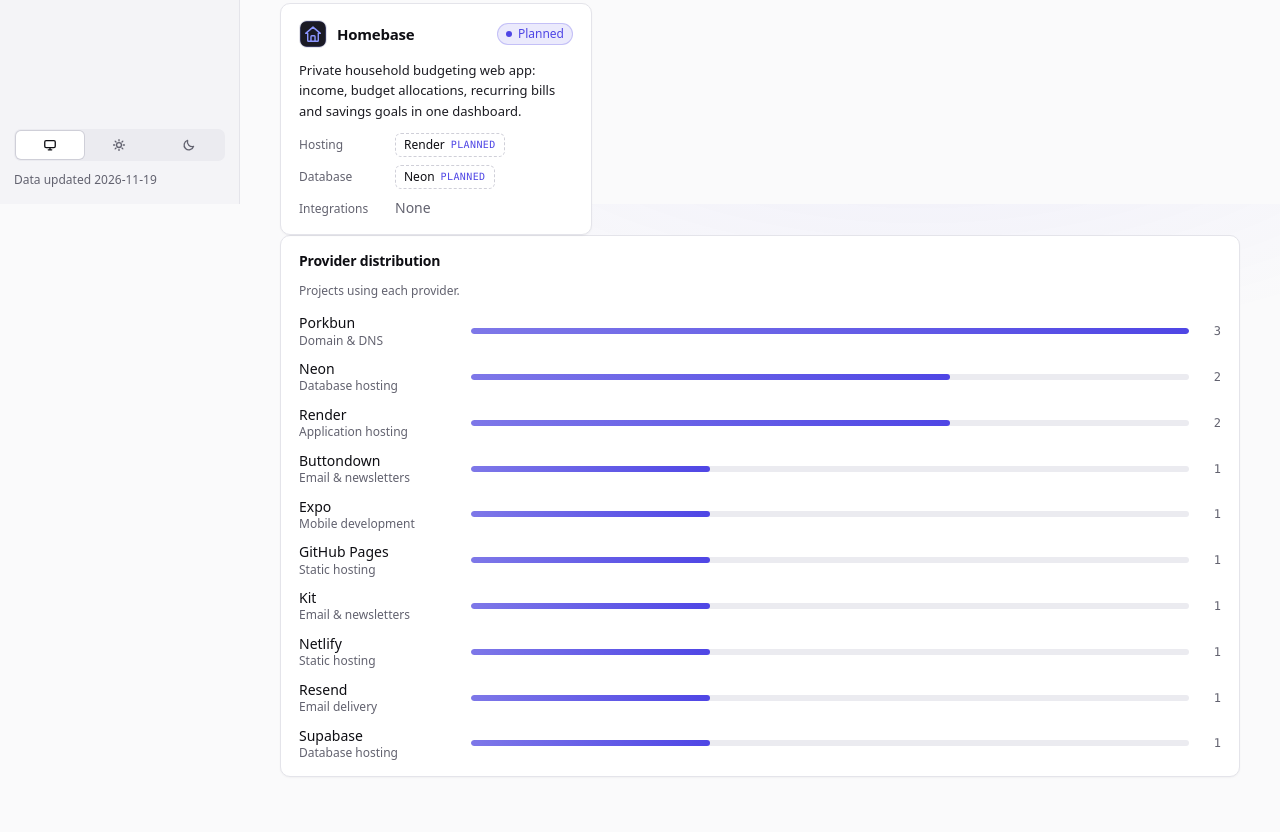
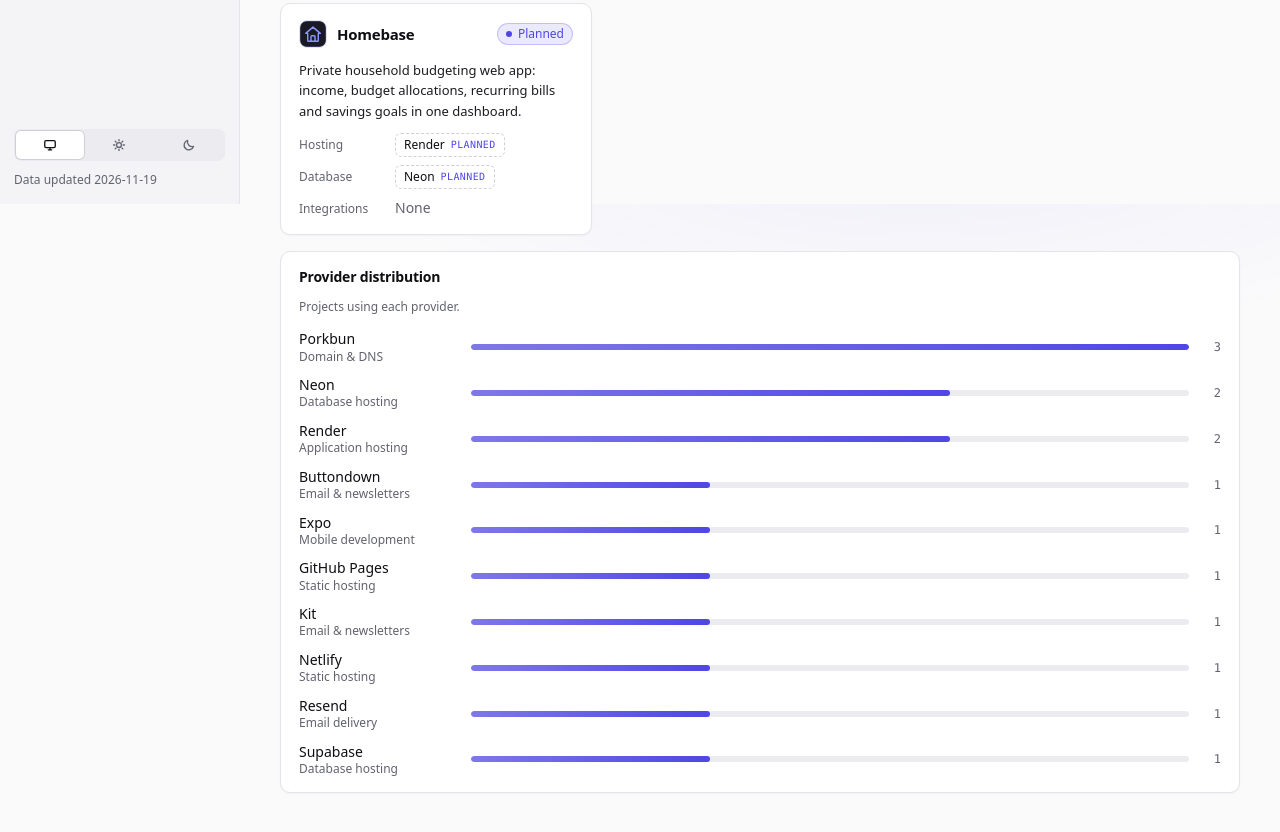
Before and after one commit to jambalong/dev-infra-dashboard, a website with bundled scripts: page index.html in a window 1280 px wide. Shown: the part 596-1428 px from the top of the page. Built offline with nearby package versions, Linux system fonts and the light colour scheme.

Commit message:
Restore spacing between the projects grid and provider distribution

```diff
--- a/assets/css/styles.css
+++ b/assets/css/styles.css
@@ -202,6 +202,7 @@ nav a.active { background: var(--blue-bg); color: var(--accent); }
 .back { display: inline-flex; margin-bottom: 14px; font-size: 13px; color: var(--muted); }
 .back:hover { color: var(--text); text-decoration: none; }
 section.card + section.card,
+.section + .card,
 .stats + .card,
 .notice + .card { margin-top: 16px; }
 .stats + .notice { margin-top: 12px; }
```
